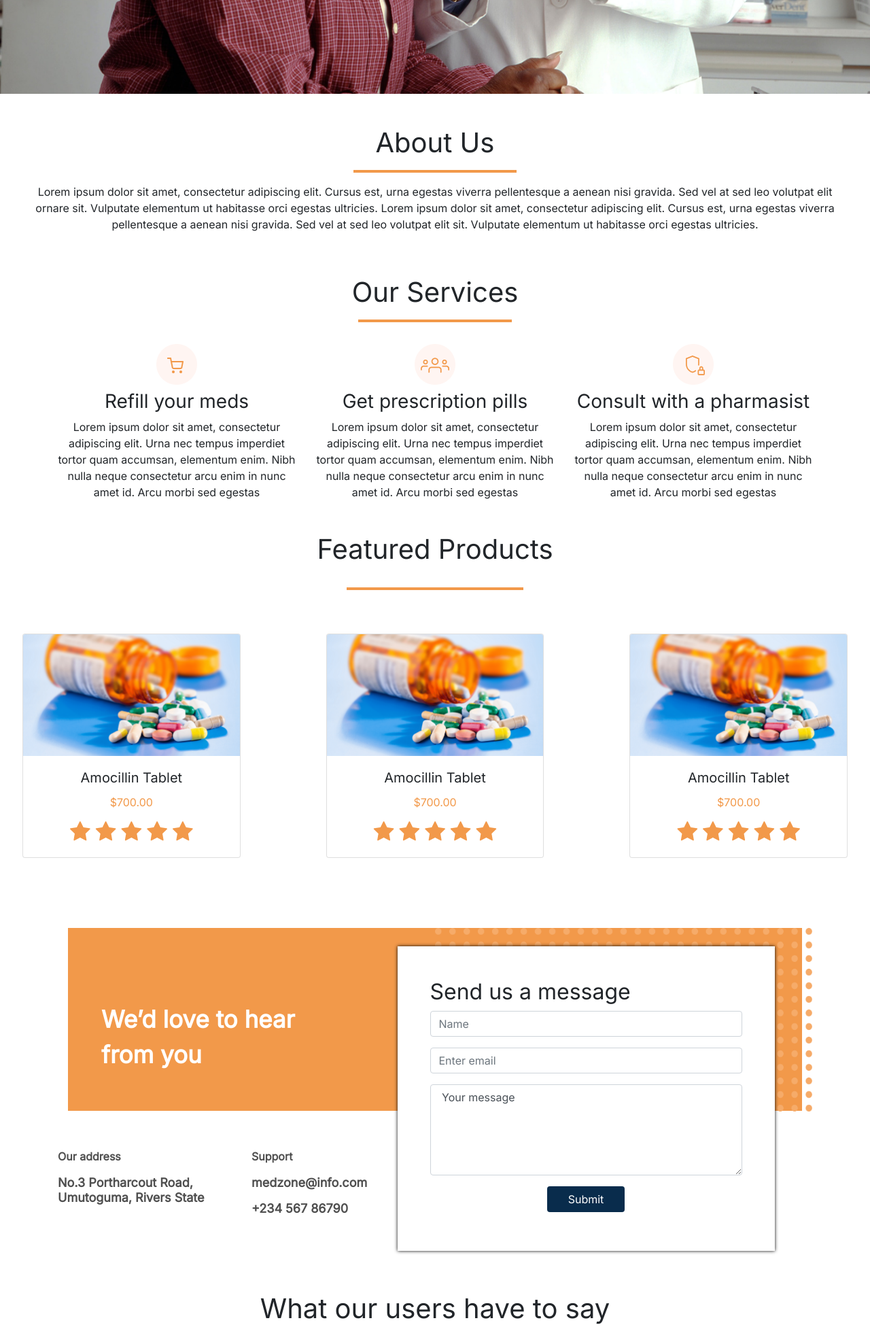
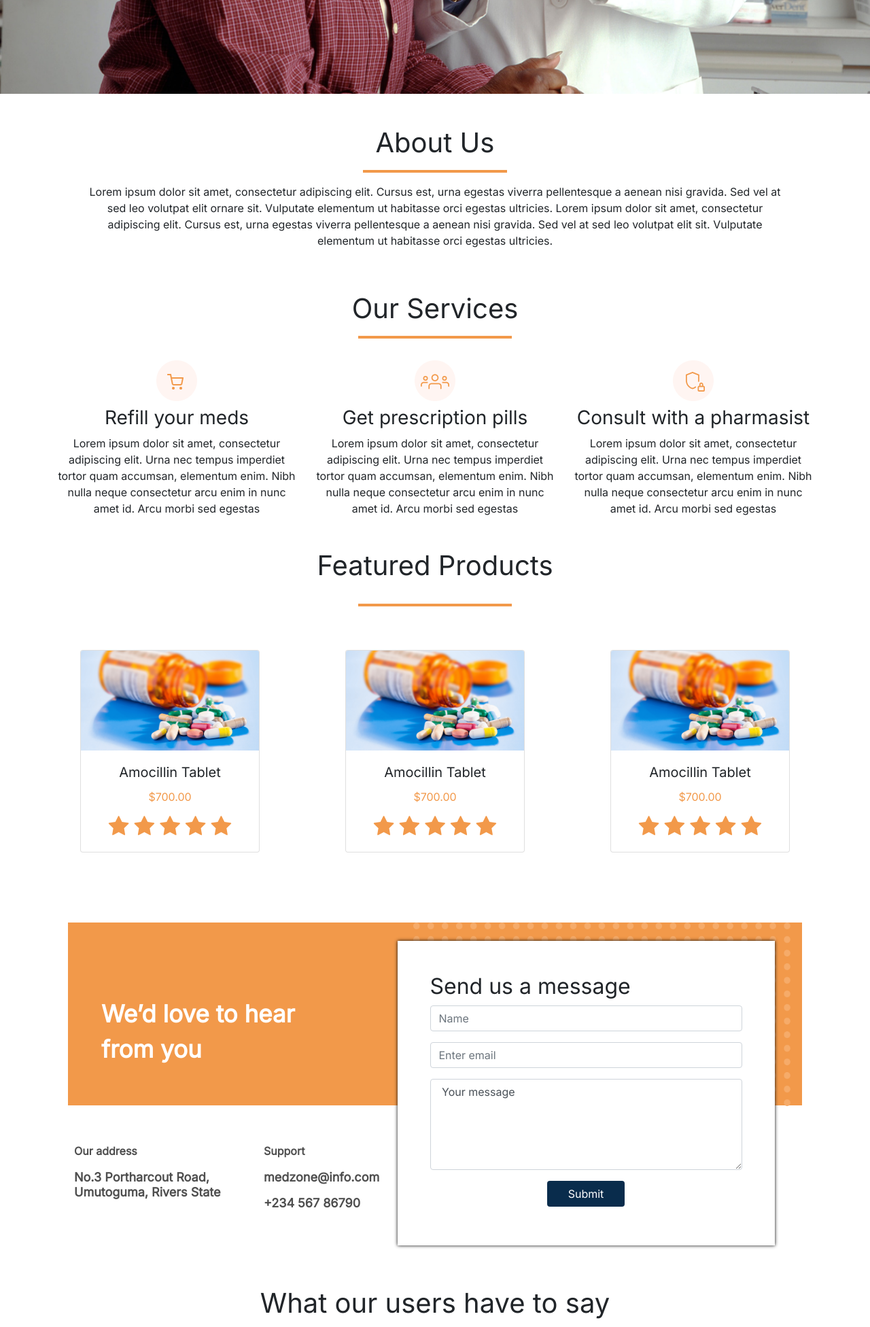
Before and after one commit to temilolasayo/envatocare, a PHP site: page / in a window 1280 px wide. Shown: the part 662-2614 px from the top of the page at 68% size. Run offline with PHP 8.4, Linux system fonts and the light colour scheme; some libraries are stand-ins or nearby versions.

Commit message:
Modified the dotted recytangle of the contact section

```diff
--- a/index.html
+++ b/index.html
@@ -76,7 +76,6 @@
       </div>
     </nav>
 
-    <!-- <div class="container"> -->
 
     <!-- Full Page Image Header with Vertically Centered Content -->
     <header class="masthead">
@@ -98,7 +97,7 @@
 
     <!-- About US section -->
     <section id="about">
-      <div class="container-fluid p-5 text-center">
+      <div class="container p-5 text-center">
         <h1>About Us</h1>
                 <hr class=" text-center  goldLine">
 
@@ -148,6 +147,7 @@
 
     <!-- Featured Products -->
     <section id="featuredProducts">
+      <div class="container">
                         <h1 class="text-center pt-5 pb-3" id="products">Featured Products</h1>
                         <hr class=" text-center  goldLine">
       <div class="row"  >
@@ -251,6 +251,7 @@
           </div>
         </div>
       </div>
+    </div>
     </section>
 
     <!-- Form Section Desktop View-->
@@ -298,7 +299,7 @@
             </div>
             </div>
           </div>
-          <div class="row pb-5" id="displayContent">
+          <div class="row pb-5 pl-4" id="displayContent">
               <div class="col-sm-3 ">
                 <p class="greyColor">Our address</p>
                 <p class="contactText" >No.3 Portharcout Road, Umutoguma, Rivers State</p>
--- a/style/style.css
+++ b/style/style.css
@@ -79,6 +79,7 @@ color: #4F4F4F;
   right: 0;
   height: auto;
   width: 50%;
+  margin-right: 2em;
 }
 
 .rectangle2 {
```
